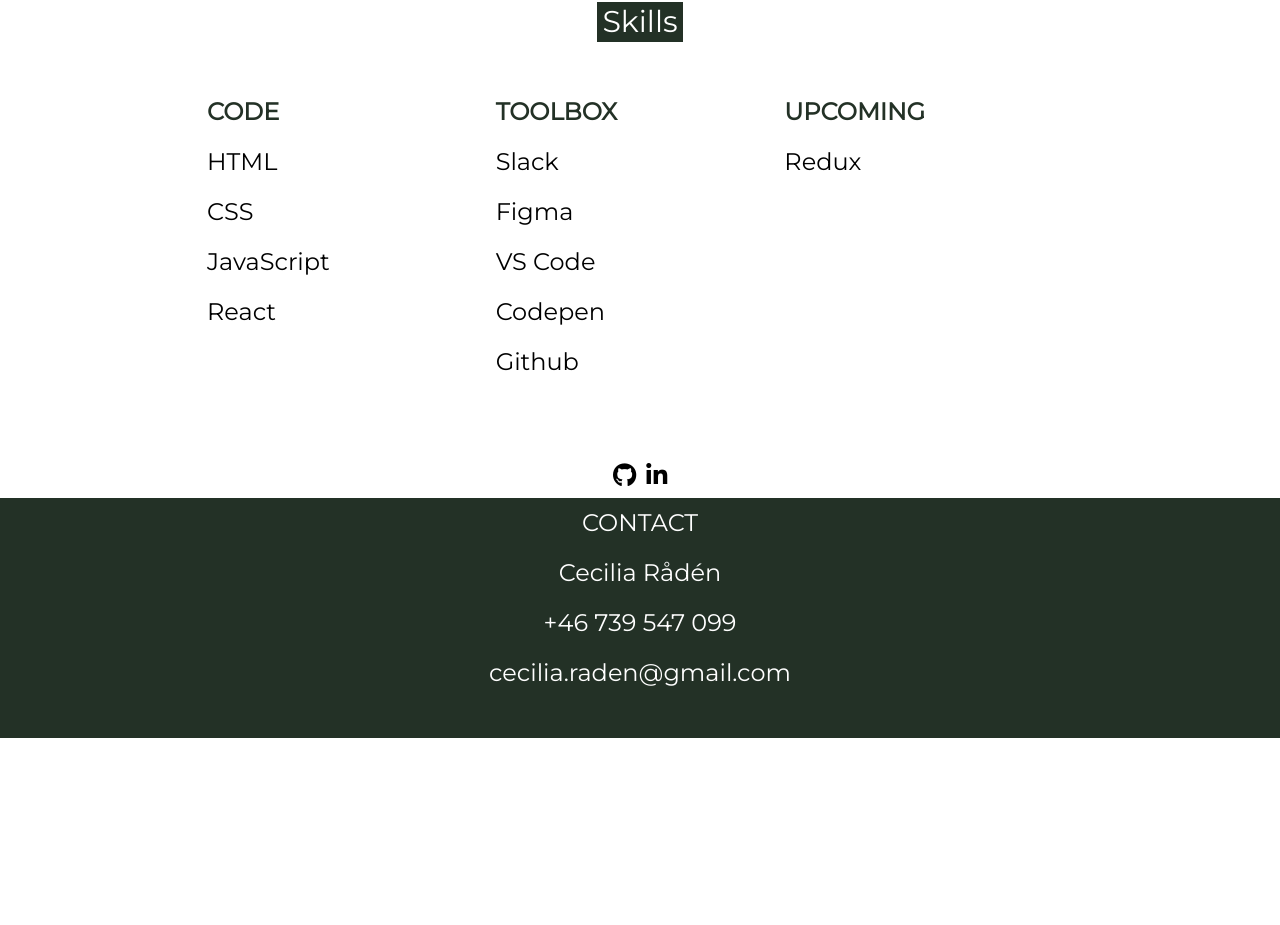
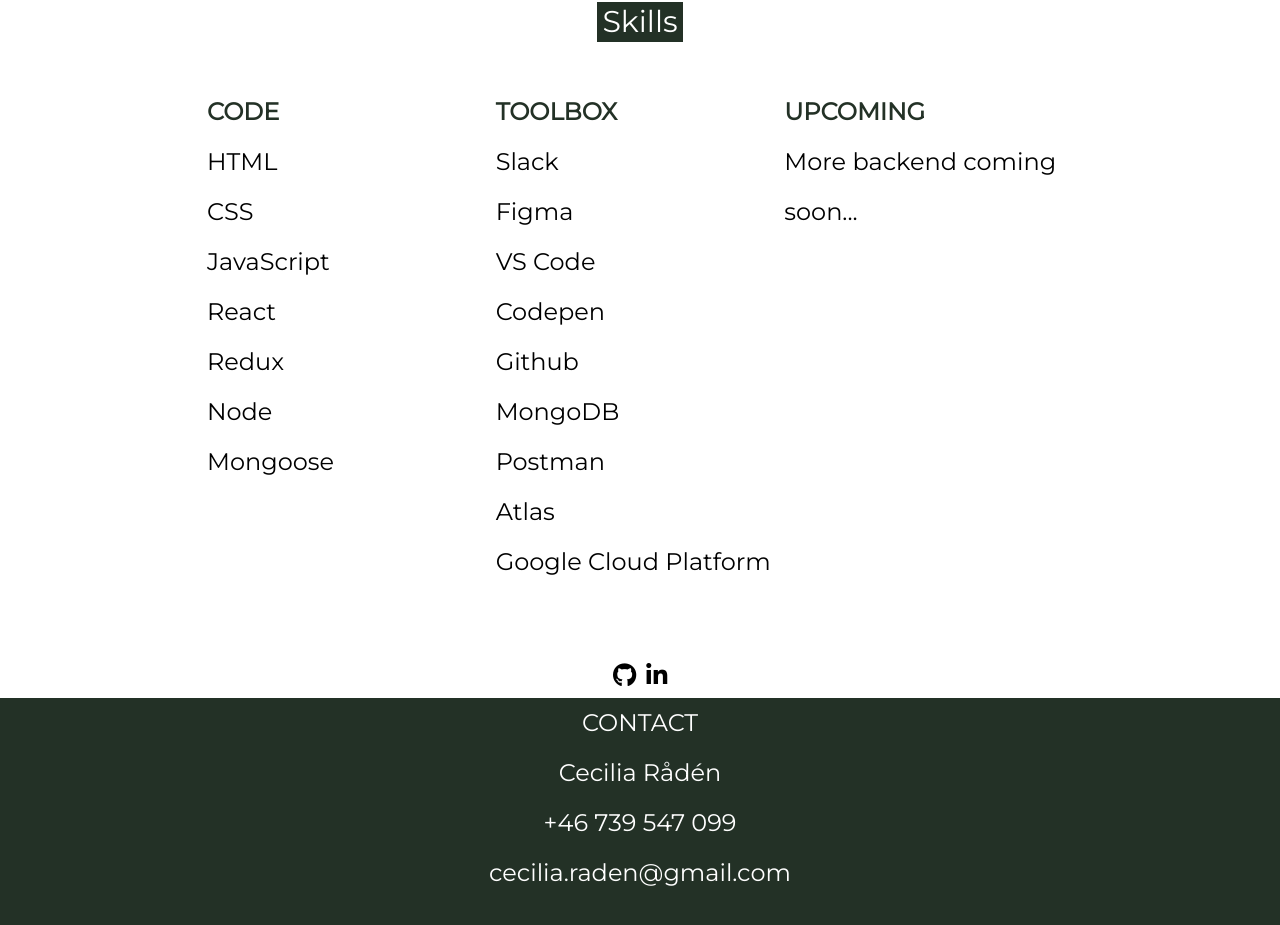
Before and after one commit to Technigo/project-react-portfolio, a React (Create React App) app: page / in a window 1280 px wide. Shown: the part 2626-3551 px from the top of the page. Before the commit the page ends 3364 px from the top, so only its background shows below. Built offline with nearby package versions, Linux system fonts and the light colour scheme; no server answers.

Commit message:
added project and updated info

```diff
--- a/src/Components/OtherProjects.js
+++ b/src/Components/OtherProjects.js
@@ -33,7 +33,7 @@
       .then((data) => SetOtherProjects(data))
   })
 
-  const filteredProjects = otherProjects.filter((project) => (project.name.includes('happy')) || (project.name.includes('guess')) || (project.name.includes('labyrinth')) || (project.name.includes('redux')) || (project.name.includes('chatbot')) || (project.name.includes('weather')))
+  const filteredProjects = otherProjects.filter((project) => (project.name === 'project-happy-thoughts-api') || (project.name.includes('guess')) || (project.name.includes('mongo-api')) || (project.name.includes('express')) || (project.name.includes('weather')))
   return (
     <OuterWrapper>
       <InnerWrapper>
--- a/src/Components/Projects.js
+++ b/src/Components/Projects.js
@@ -64,7 +64,7 @@
       .then((data) => SetProjects(data))
   })
 
-  const filteredProjects = projects.filter((project) => (project.name.includes('todo')) || (project.name.includes('movies')) || (project.name.includes('survey')) || (project.name.includes('music')))
+  const filteredProjects = projects.filter((project) => (project.name.includes('redux')) || (project.name.includes('todo')) || (project.name === 'project-happy-thoughts') || (project.name.includes('movies')) || (project.name.includes('survey')) || (project.name.includes('music')))
 
   return (
     <OuterWrapper>
--- a/src/Components/Skills.js
+++ b/src/Components/Skills.js
@@ -62,6 +62,9 @@
             <ul>CSS</ul>
             <ul>JavaScript</ul>
             <ul>React</ul>
+            <ul>Redux</ul>
+            <ul>Node</ul>
+            <ul>Mongoose</ul>
           </Code>
           <Toolbox>
             <RedTitle>TOOLBOX</RedTitle>
@@ -70,10 +73,14 @@
             <ul>VS Code</ul>
             <ul>Codepen</ul>
             <ul>Github</ul>
+            <ul>MongoDB</ul>
+            <ul>Postman</ul>
+            <ul>Atlas</ul>
+            <ul>Google Cloud Platform</ul>
           </Toolbox>
           <More>
             <RedTitle>UPCOMING</RedTitle>
-            <ul>Redux</ul>
+            <ul>More backend coming soon...</ul>
           </More>
         </SkillList>
       </InnerWrapper>
```
